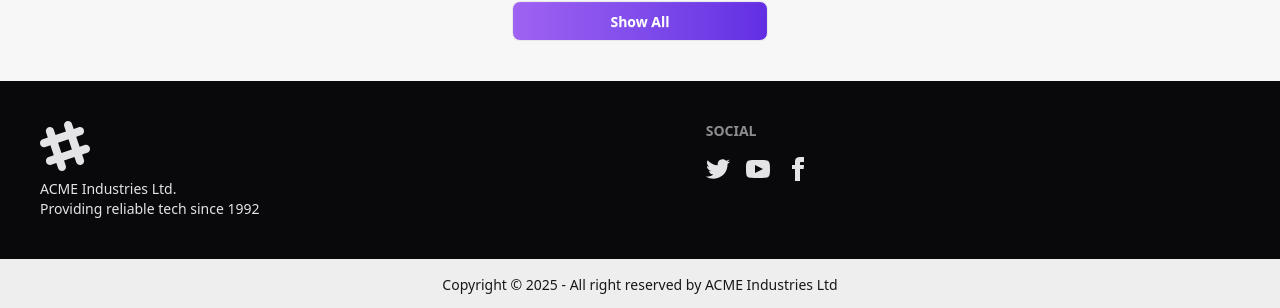
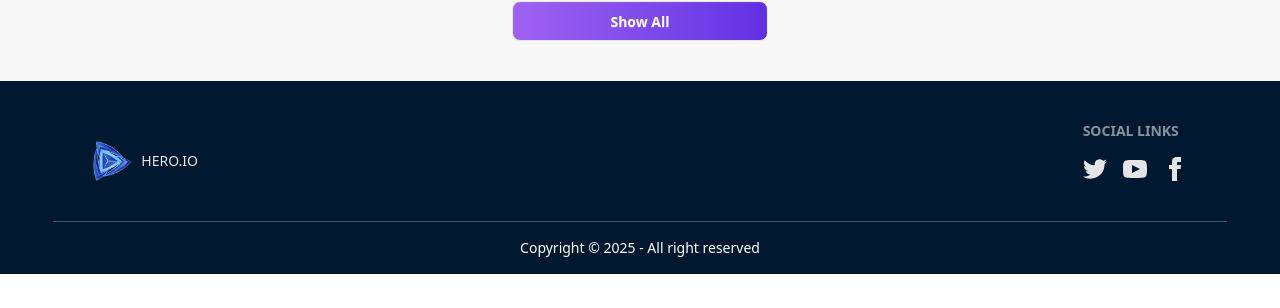
Before and after one commit to ahasana-ncs13/A08-Hero-Apps, a React (Vite) app: page / in a window 1280 px wide. Shown: the part 2242-2550 px from the top of the page. After the commit the page ends 2516 px from the top, so only its background shows below. Built offline with nearby package versions, Linux system fonts and the light colour scheme.

Commit message:
Footer  completed

```diff
--- a/src/component/Footer/Footer.jsx
+++ b/src/component/Footer/Footer.jsx
@@ -1,30 +1,18 @@
 import React from 'react';
+import logo from '../../assets/logo.png'
 
 const Footer = () => {
     return (
-        <div>
-            <footer className="footer sm:footer-horizontal bg-neutral text-neutral-content p-10">
-  <aside>
-    <svg
-      width="50"
-      height="50"
-      viewBox="0 0 24 24"
-      xmlns="http://www.w3.org/2000/svg"
-      fillRule="evenodd"
-      clipRule="evenodd"
-      className="fill-current">
-      <path
-        d="M22.672 15.226l-2.432.811.841 2.515c.33 1.019-.209 2.127-1.23 2.456-1.15.325-2.148-.321-2.463-1.226l-.84-2.518-5.013 1.677.84 2.517c.391 1.203-.434 2.542-1.831 2.542-.88 0-1.601-.564-1.86-1.314l-.842-2.516-2.431.809c-1.135.328-2.145-.317-2.463-1.229-.329-1.018.211-2.127 1.231-2.456l2.432-.809-1.621-4.823-2.432.808c-1.355.384-2.558-.59-2.558-1.839 0-.817.509-1.582 1.327-1.846l2.433-.809-.842-2.515c-.33-1.02.211-2.129 1.232-2.458 1.02-.329 2.13.209 2.461 1.229l.842 2.515 5.011-1.677-.839-2.517c-.403-1.238.484-2.553 1.843-2.553.819 0 1.585.509 1.85 1.326l.841 2.517 2.431-.81c1.02-.33 2.131.211 2.461 1.229.332 1.018-.21 2.126-1.23 2.456l-2.433.809 1.622 4.823 2.433-.809c1.242-.401 2.557.484 2.557 1.838 0 .819-.51 1.583-1.328 1.847m-8.992-6.428l-5.01 1.675 1.619 4.828 5.011-1.674-1.62-4.829z"></path>
-    </svg>
-    <p>
-      ACME Industries Ltd.
-      <br />
-      Providing reliable tech since 1992
-    </p>
+        <div className='bg-[#001931]'>
+          <div className="w-11/12 mx-auto">
+            <footer className="footer sm:footer-horizontal  text-neutral-content p-10 items-end justify-between">
+  <aside className='flex items-center'>
+  <img src={logo} alt=""  className='w-10'/>
+    <p> HERO.IO</p>
   </aside>
   <nav>
-    <h6 className="footer-title">Social</h6>
-    <div className="grid grid-flow-col gap-4">
+    <h6 className="footer-title">Social Links</h6>
+    <div className="grid grid-cols-3 gap-4">
       <a>
         <svg
           xmlns="http://www.w3.org/2000/svg"
@@ -62,11 +50,13 @@ const Footer = () => {
   </nav>
 </footer>
 
-<footer className="footer sm:footer-horizontal footer-center bg-base-300 text-base-content p-4">
+<footer className="footer sm:footer-horizontal footer-center p-4  bg-[#001931] text-white border-t border-gray-600">
   <aside>
-    <p>Copyright © {new Date().getFullYear()} - All right reserved by ACME Industries Ltd</p>
+    <p>Copyright © 2025 - All right reserved</p>
   </aside>
 </footer>
+
+</div>
         </div>
     );
 };
```
